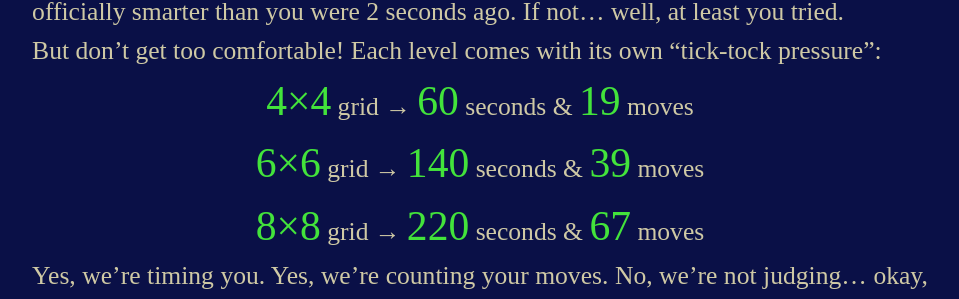
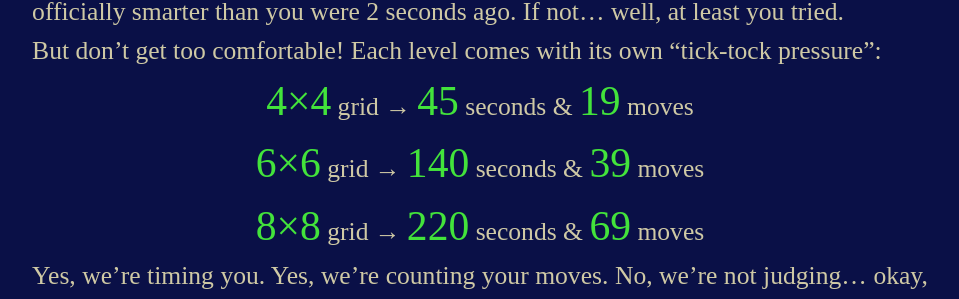
Before and after one commit to irismorar/TS-memory-cards-game, a React (Vite) app: page / in a window 1280 px wide. Shown: the part 234-533 px from the top of the page, without its empty margins (160-1119 px from the left). Built offline with nearby package versions, Linux system fonts and the light colour scheme; a web font is replaced by a local one.

Commit message:
fix some bullshit

```diff
--- a/src/App.css
+++ b/src/App.css
@@ -1,6 +1,8 @@
-@import url('https://fonts.googleapis.com/css2?family=Emilys+Candy&display=swap');
+@import url("https://fonts.googleapis.com/css2?family=Emilys+Candy&display=swap");
 
-*, *::before, *::after {
+*,
+*::before,
+*::after {
   box-sizing: border-box;
 }
 
@@ -178,15 +180,15 @@ span {
   gap: var(--space-2);
 }
 
-.game_container,.grid_4x4 {
+.game_container.grid_4x4 {
   grid-template-columns: repeat(4, 1fr);
 }
 
-.game_container,.grid_6x6 {
+.game_container.grid_6x6 {
   grid-template-columns: repeat(6, 1fr);
 }
 
-.game_container,.grid_8x8 {
+.game_container.grid_8x8 {
   grid-template-columns: repeat(8, 1fr);
 }
 
@@ -199,10 +201,8 @@ span {
   font-size: clamp(1.2rem, 0.8rem + 2.5vw, 3rem);
   background: #50490b;
   border-style: solid;
-  border-width: var(--card-border-top)
-    var(--card-border-right)
-    var(--card-border-bottom)
-    var(--card-border-left);
+  border-width: var(--card-border-top) var(--card-border-right)
+    var(--card-border-bottom) var(--card-border-left);
   border-radius: 95% 4% 92% 5% / 4% 95% 6% 95%;
   transform: rotate(2deg);
   color: #cfc9a5;
--- a/src/App.tsx
+++ b/src/App.tsx
@@ -46,7 +46,7 @@ export default function App() {
               </p>
               <div>
                 <p>
-                  <span>4×4</span> grid → <span>60</span> seconds &{" "}
+                  <span>4×4</span> grid → <span>45</span> seconds &{" "}
                   <span>19</span> moves
                 </p>
                 <p>
@@ -55,7 +55,7 @@ export default function App() {
                 </p>
                 <p>
                   <span>8×8</span> grid → <span>220</span> seconds &{" "}
-                  <span>67</span> moves
+                  <span>69</span> moves
                 </p>
               </div>
               <p>
@@ -120,8 +120,7 @@ export default function App() {
           </section>
         </section>
       )}
-      {page === "lose" ||
-        (page === "win" && (
+      {(page === "lose" || page === "win") && (
         <FinishScreen
           page={page}
           playerMovesCount={playerMovesCount}
@@ -130,7 +129,7 @@ export default function App() {
           maxSeconds={maxSeconds}
           handleReset={() => reset()}
         />
-        ))}
+      )}
     </main>
   );
 }
--- a/src/useCardsLogic.ts
+++ b/src/useCardsLogic.ts
@@ -70,13 +70,13 @@ const MAX_PLAYER_MOVES_6x6 = 39;
 const MAX_PLAYER_MOVES_8x8 = 69;
 
 const TOTAL_SECONDS_4x4 = 45;
-const TOTAL_SECONDS_6x6 = 120;
-const TOTAL_SECONDS_8x8 = 180;
+const TOTAL_SECONDS_6x6 = 140;
+const TOTAL_SECONDS_8x8 = 220;
 
 const shuffleCards = (cardSymbols: string[]) => {
   const shuffleCardsValue = [...cardSymbols.concat(cardSymbols)];
   for (let i = shuffleCardsValue.length - 1; i > 0; i--) {
-    const randomIndex = Math.floor(Math.random() * i + 1);
+    const randomIndex = Math.floor(Math.random() * (i + 1));
     const helper = shuffleCardsValue[i];
     shuffleCardsValue[i] = shuffleCardsValue[randomIndex];
     shuffleCardsValue[randomIndex] = helper;
```
Lines whose indentation alone changed are shown as unchanged.
